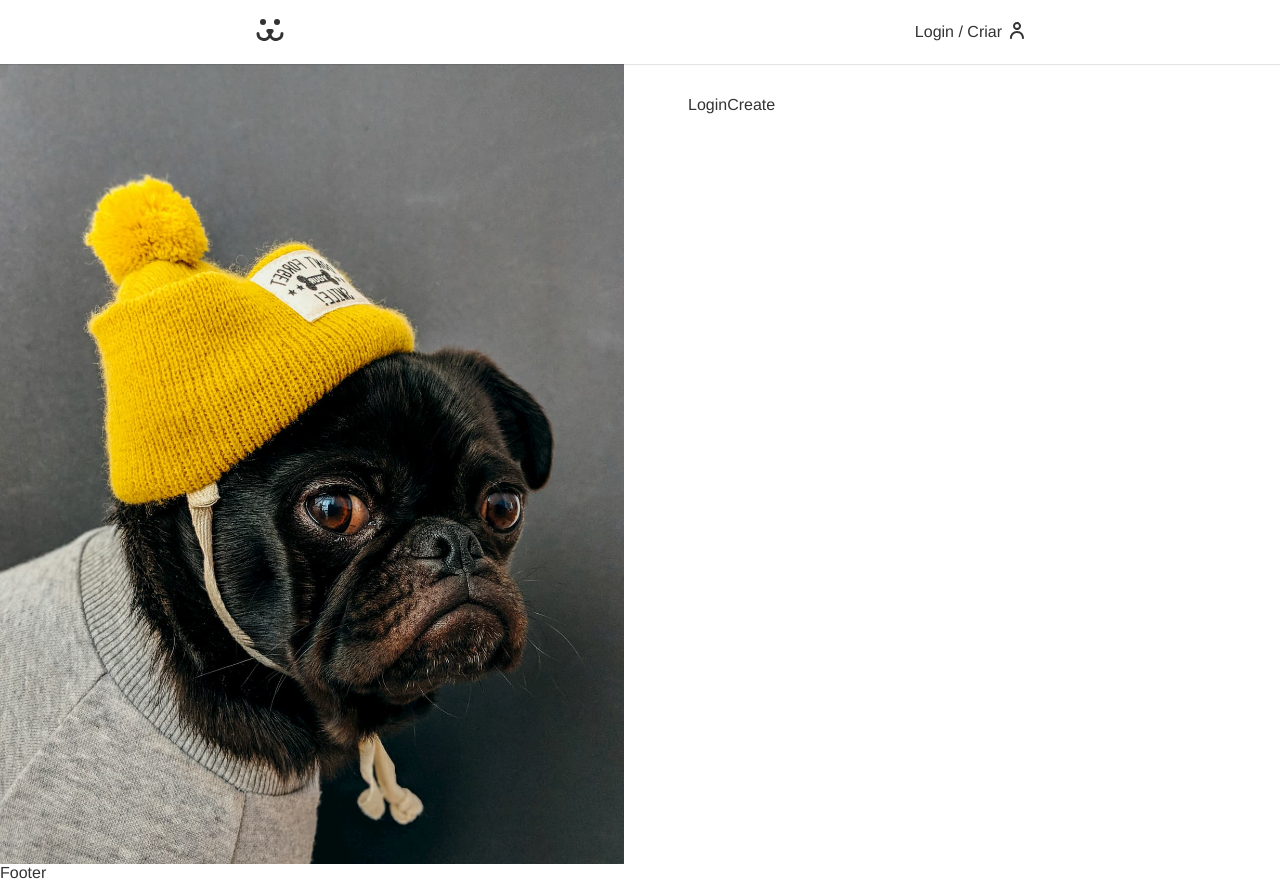
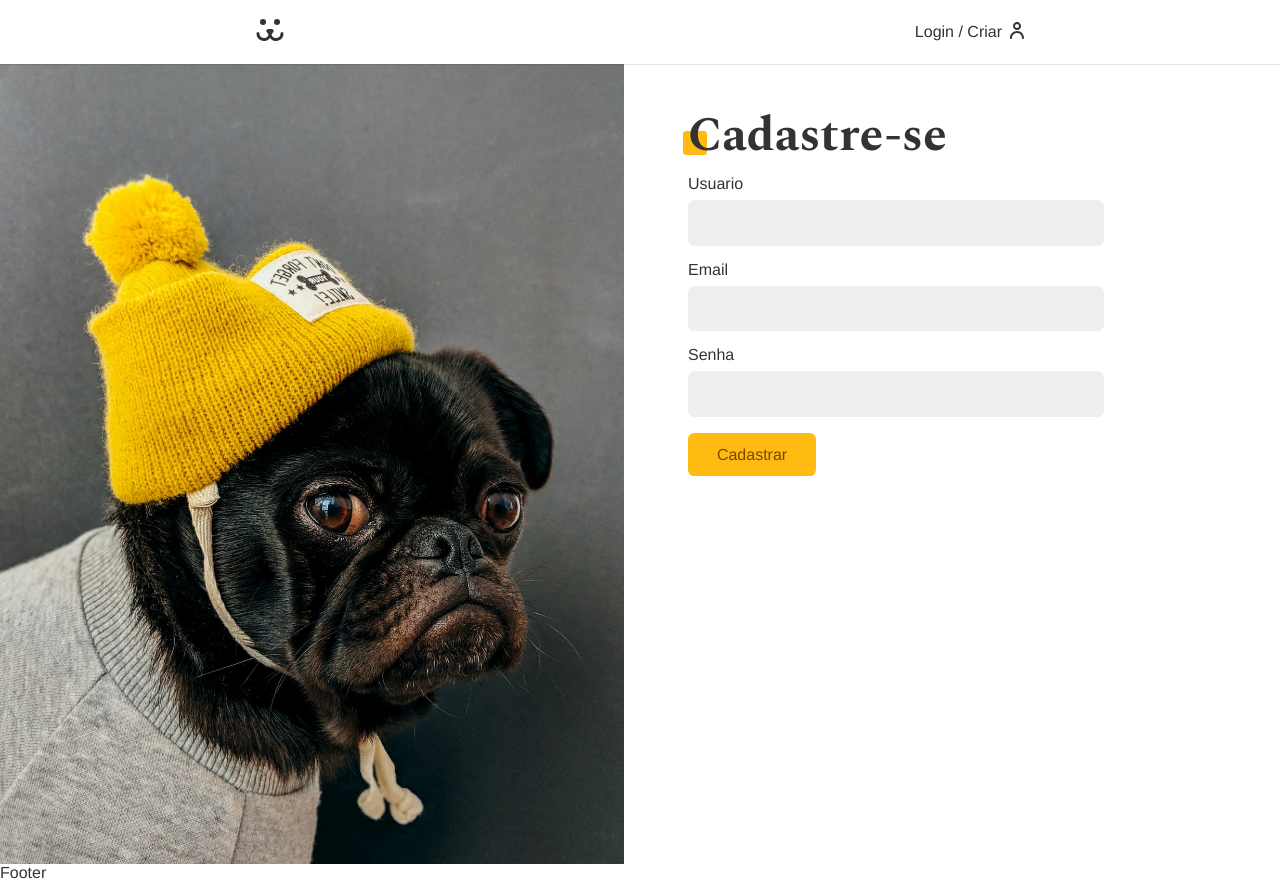
Before and after one commit to fescarvalho/Dogs, a React (Create React App) app: page /login/criar in a window 1280 px wide. Built offline with nearby package versions, Linux system fonts and the light colour scheme.

Commit message:
logincretae

```diff
--- a/src/Hooks/useForm.jsx
+++ b/src/Hooks/useForm.jsx
@@ -5,6 +5,11 @@ const types = {
     regex:
       /^(([^<>()[\]\\.,;:\s@"]+(\.[^<>()[\]\\.,;:\s@"]+)*)|(".+"))@((\[[0-9]{1,3}\.[0-9]{1,3}\.[0-9]{1,3}\.[0-9]{1,3}\])|(([a-zA-Z\-0-9]+\.)+[a-zA-Z]{2,}))$/,
     message: 'Preencha um email valido',
+  },
+  password: {
+    regex: /^(?=.*\d)(?=.*[a-z])(?=.*[A-Z])[0-9a-zA-Z]{8,}$/,
+    message:
+      'A senha precisa ter 1 caracter maiusculo, 1 caracter minusculo e 1 digito. Com no mínimo 8 caracteres',
   },
 };
 
--- a/src/UserContext.jsx
+++ b/src/UserContext.jsx
@@ -1,5 +1,5 @@
 import React from 'react';
-import { TOKEN_POST, USER_GET, TOKEN_VALIDATE_POST } from './api';
+import { TOKEN_POST, USER_GET, TOKEN_VALIDATE_POST } from './Api';
 import { useNavigate } from 'react-router-dom';
 
 export const UserContext = React.createContext();
--- a/src/api.jsx
+++ b/src/api.jsx
@@ -35,3 +35,15 @@ export function USER_GET(token) {
     },
   };
 }
+export function USER_POST(body) {
+  return {
+    url: API_URL + '/api/user',
+    options: {
+      method: 'POST',
+      headers: {
+        'Content-Type': 'application/json',
+      },
+      body: JSON.stringify(body),
+    },
+  };
+}
--- a/src/components/Login/LoginCreate.jsx
+++ b/src/components/Login/LoginCreate.jsx
@@ -1,7 +1,41 @@
 import React from 'react';
+import Button from '../Form/Button';
+import useForm from '../../Hooks/useForm';
+import Input from '../Form/Input';
+import { USER_POST } from '../../Api';
+import { UserContext } from '../../UserContext';
 
 const LoginCreate = () => {
-  return <div>LoginCreate</div>;
+  const username = useForm();
+  const email = useForm('email');
+  const password = useForm('password');
+
+  const { userLogin } = React.useContext(UserContext);
+
+  async function handleSubmit(event) {
+    event.preventDefault();
+
+    const { url, options } = USER_POST({
+      username: username.value,
+      email: email.value,
+      password: password.value,
+    });
+
+    const response = await fetch(url, options);
+    if (response.ok) userLogin(username.value, password.value);
+  }
+
+  return (
+    <section className="animeLeft">
+      <h1 className="title">Cadastre-se</h1>
+      <form onSubmit={handleSubmit}>
+        <Input label="Usuario" type="text" name="username" {...username} />
+        <Input label="Email" type="email" name="email" {...email} />
+        <Input label="Senha" type="password" name="password" {...password} />
+        <Button> Cadastrar</Button>
+      </form>
+    </section>
+  );
 };
 
 export default LoginCreate;
```
